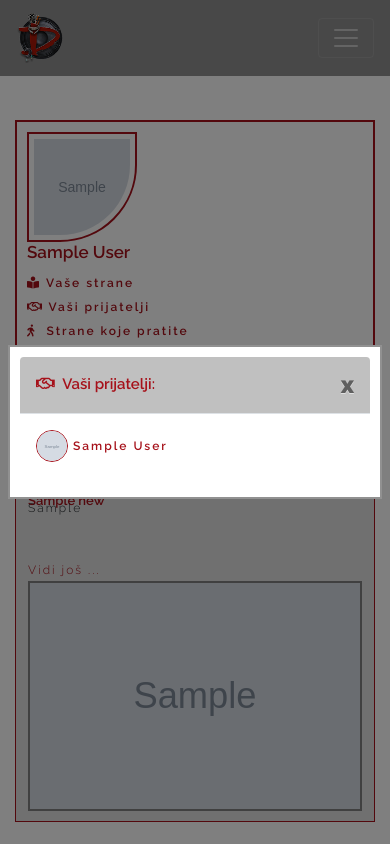
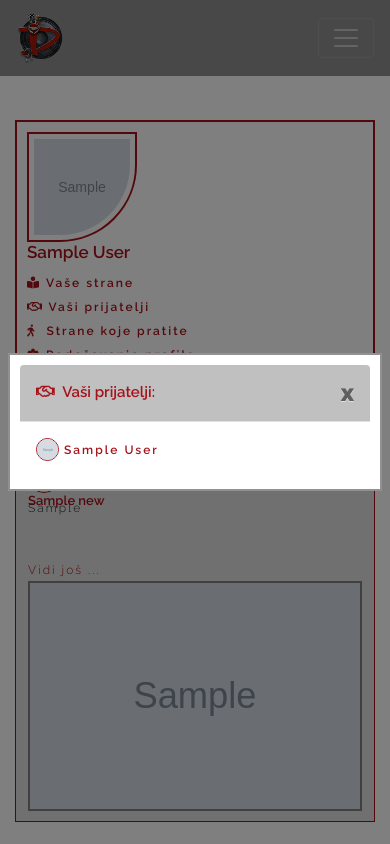
Before and after one commit to Loma77/demontaza, a Django app: page /account/profile/1/ in a window 390 px wide, after a click on "Vaši prijatelji". Run offline with Django 3.2, Linux system fonts and the light colour scheme; a user stored in the database is signed in; data comes from the database, SQL or seed files in the repository; tables that the repository leaves empty hold one stand-in row (values such as "Sample post"); grey boxes marked "Sample" are stand-in pictures; parts of the project's set-up code (start-up, migrations or seed data) failed here and were passed over; some libraries are stand-ins or nearby versions.

Commit message:
updating some css styles

```diff
--- a/account/templates/account/account_profile.html
+++ b/account/templates/account/account_profile.html
@@ -25,13 +25,13 @@
                     {% for friend in all_friends %}
                     {% with friend_friends=friend.profile.friends.all %}
                     {% if user in friend_friends %}
-                    <div class="link">
+                    <div class="link-friends">
                         <a class="modal-user-list" href="/account/profile/{{ friend.id }}">
-                            <div style="display:flex;">
+                            <div style="display:flex; margin-bottom:-10px;">
                                 {% if friend.profile.picture %}
                                 <img src="{{ friend.profile.picture.url }}" class="avatar-like">&nbsp;
                                 {% else %}
-                                <h6><i class="fas fa-user-circle fa-2x"></i></h6>&nbsp;
+                                <i class="fas fa-user-circle fa-2x"></i>&nbsp;
                                 {% endif %}
                                 <p>{{ friend.first_name }} {{ friend.last_name }}</p>
                             </div>
--- a/bands/templates/bands/band_page.html
+++ b/bands/templates/bands/band_page.html
@@ -104,7 +104,7 @@
                                 <div class="text-justify">
                                     {% for follower in band_followers %}
                                     <div class="modal-user-list">
-                                        <div style="display:flex; margin-bottom:-12px;">
+                                        <div style="display:flex; margin-bottom:-10px;">
                                             {% if follower.picture %}
                                             <img src="{% thumbnail follower.picture 150x0 %}" class="avatar-like">&nbsp;
                                             {% else %}
--- a/home/static/css/base.css
+++ b/home/static/css/base.css
@@ -578,12 +578,31 @@
     color: white;
 }
 
+.link-friends a {
+    text-decoration: none;
+    font-weight: 600;
+    font-size: 17px;
+}
+
+.link-friends a:hover {
+    color: silver;
+    transition: .3s;
+}
+
+
 @media only screen and (max-width: 991px) {
     .profile-avatar {
         width: 110px;
         height: 110px;
     }
     .frame-user .profile-links {margin-top:-1.5rem;}
+    .link-friends {margin-bottom:-.7rem;}
+    .link-friends a {font-size:12px;}
+    .link-friends a img {
+        width: 23px;
+        height: 23px;
+    }
+    .link-friends a p{margin-top:3px;}
 }
 
 /* ACCOUNT SETTINGS PAGE */
```
